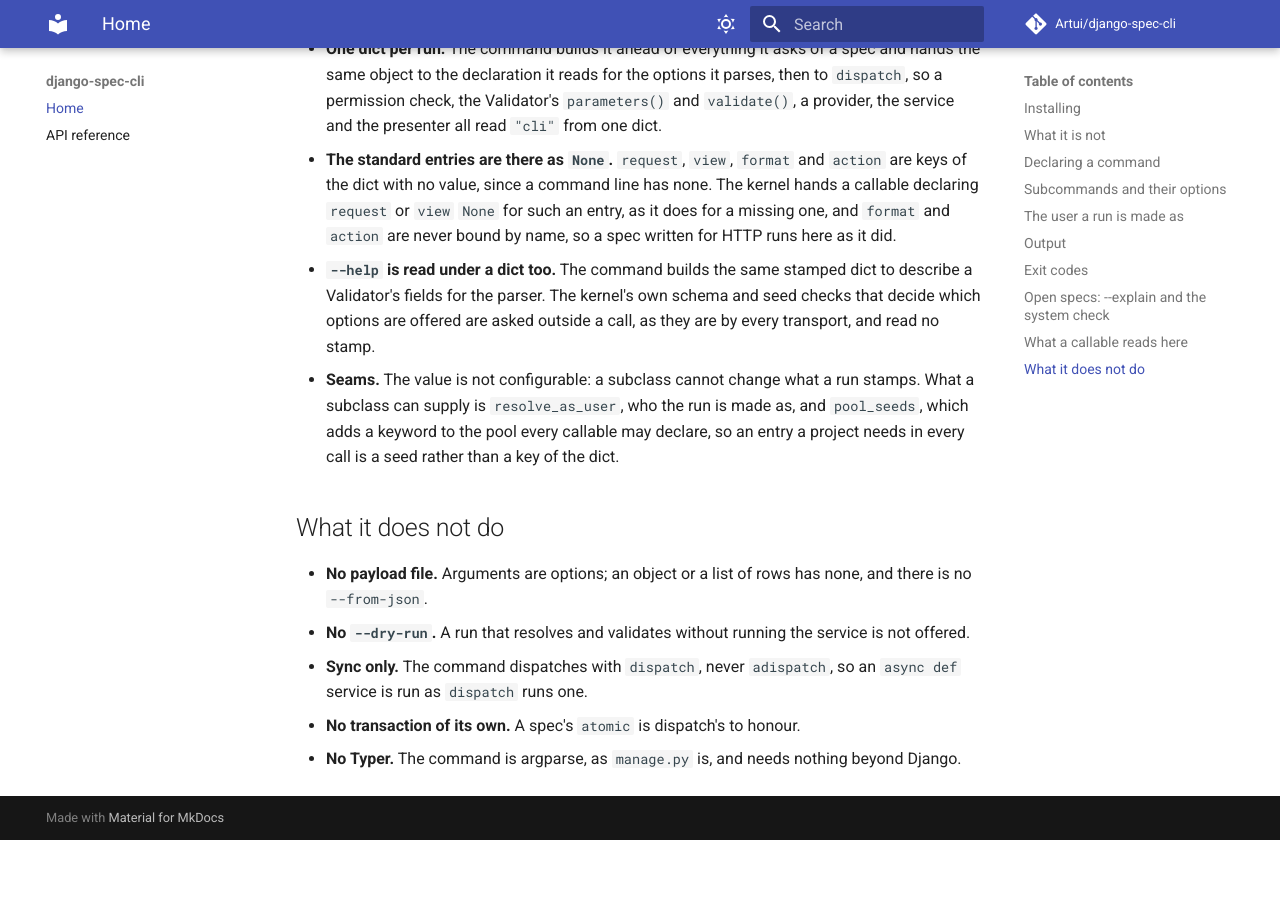
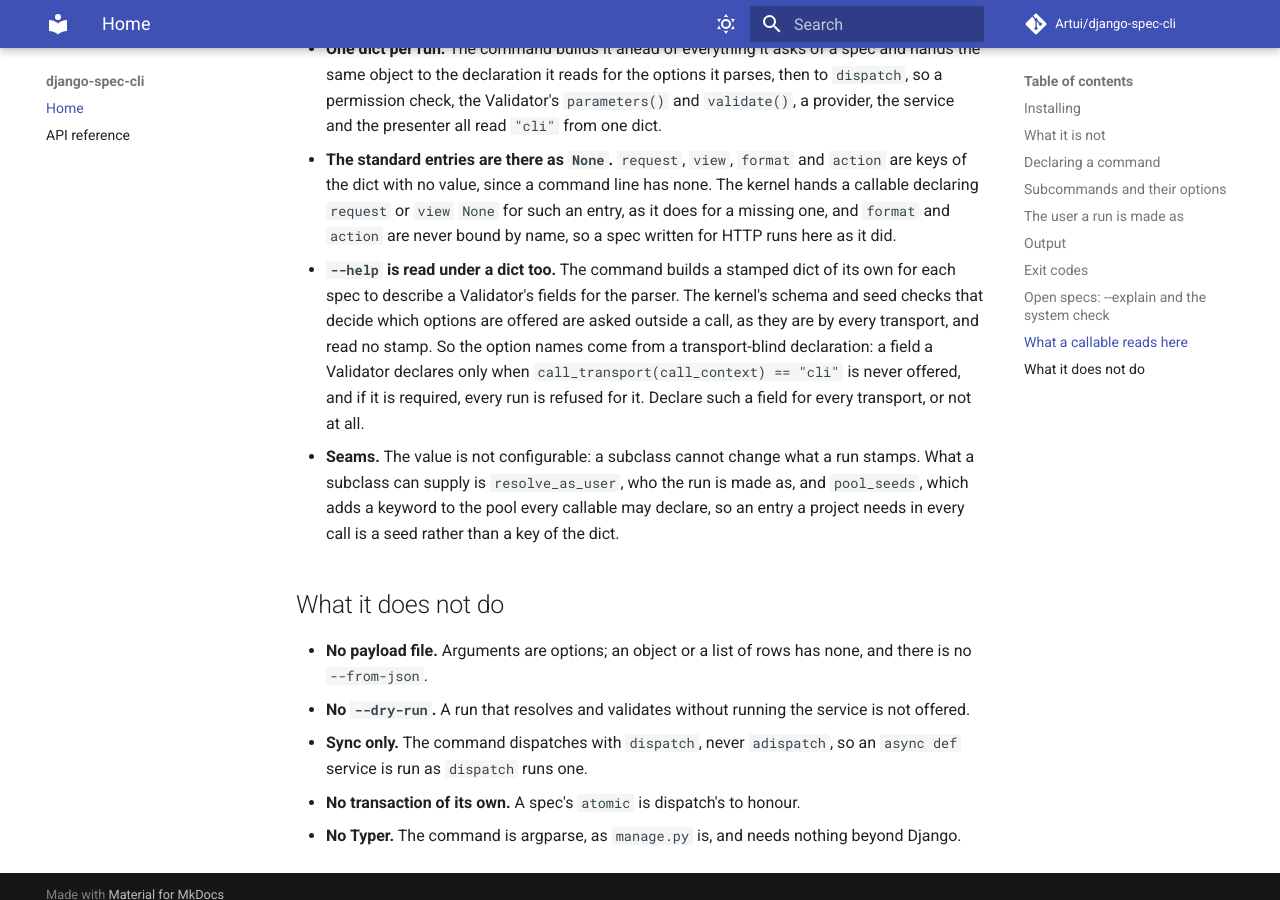
Before and after one commit to Artui/django-spec-cli, an MkDocs documentation site: the page built from docs/index.md, in a window 1280 px wide and 900 px high, scrolled down 7619 px. Built offline with MkDocs 1.6.1 and Material for MkDocs 9.7.7, drawn with Linux system fonts in a browser that asks for light colours; comment, search, counter and statistics services are not loaded; before the commit the page ends 8459 px from its top, so only the background shows below that; some of the changed text lies outside the part shown.

Commit message:
Review fixes: floor text, the help-time limit, a provider stage in the probe
The README and the command line page still named 0.25.0 as the floor. The
page now says the option names come from the kernel's transport-blind schema,
so a field a Validator declares only under cli is never offered. The probe
spec reads the context from a seed provider too, and the per-run test keeps
the first run's contexts alive so no address can be reused.

Co-Authored-By: Claude Sonnet 5.5 <noreply@anthropic.com>

```diff
--- a/docs/index.md
+++ b/docs/index.md
@@ -322,10 +322,14 @@ docs/examples/commands.py:transport
   none. The kernel hands a callable declaring `request` or `view` `None` for
   such an entry, as it does for a missing one, and `format` and `action` are
   never bound by name, so a spec written for HTTP runs here as it did.
-- **`--help` is read under a dict too.** The command builds the same stamped
-  dict to describe a Validator's fields for the parser. The kernel's own
-  schema and seed checks that decide which options are offered are asked
-  outside a call, as they are by every transport, and read no stamp.
+- **`--help` is read under a dict too.** The command builds a stamped dict of
+  its own for each spec to describe a Validator's fields for the parser. The
+  kernel's schema and seed checks that decide which options are offered are
+  asked outside a call, as they are by every transport, and read no stamp. So
+  the option names come from a transport-blind declaration: a field a
+  Validator declares only when `call_transport(call_context) == "cli"` is
+  never offered, and if it is required, every run is refused for it.
+  Declare such a field for every transport, or not at all.
 - **Seams.** The value is not configurable: a subclass cannot change what a
   run stamps. What a subclass can supply is `resolve_as_user`, who the run is
   made as, and `pool_seeds`, which adds a keyword to the pool every callable
```
Also changed, not shown: other parts of docs/index.md (+1 -1 lines), README.md (+1 -1 lines), 1 other file.
